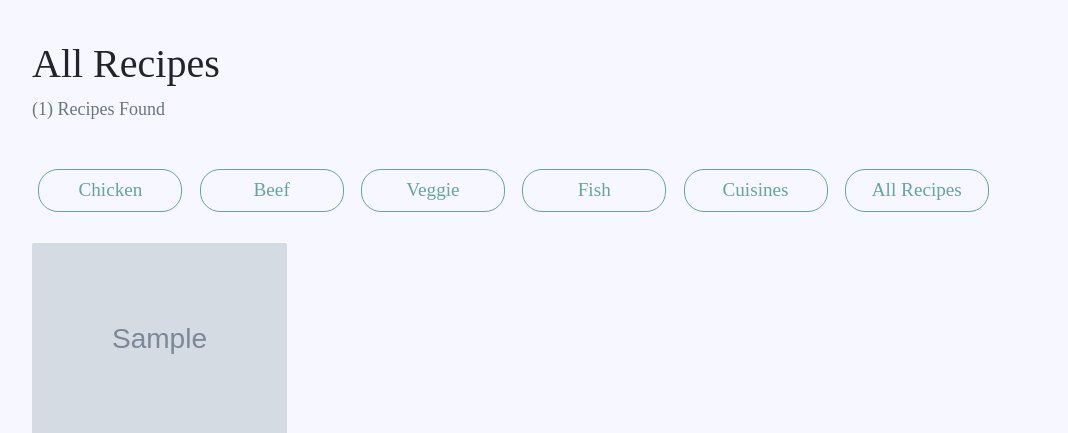
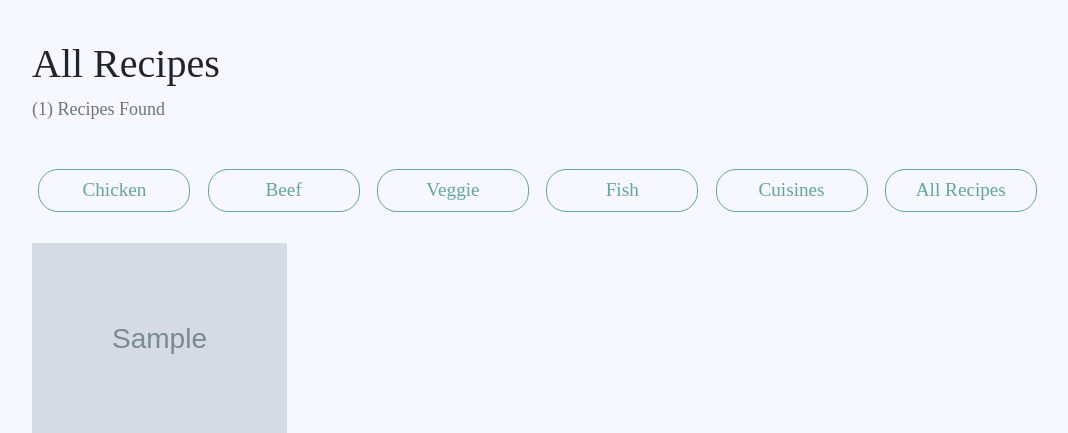
Before and after one commit to jpg6453/food-factory, a Flask app: page /get_recipes in a window 1280 px wide. Shown: the part 96-529 px from the top of the page, without its empty margins (53-1121 px from the left). Run offline with Flask 2, Linux system fonts and the light colour scheme; grey boxes marked "Sample" are stand-in pictures; a database or web service that is not in the repository returns one stand-in record (values such as "Sample title"); some libraries are stand-ins or nearby versions; some web fonts are replaced.

Commit message:
amend width of .btn-green-outline

```diff
--- a/static/css/style.css
+++ b/static/css/style.css
@@ -63,7 +63,7 @@ body {
     border-radius:20px;
     font-size:1.2rem;
     margin: .4rem;
-    width:9rem;
+    width:9.5rem;
 }
 .btn-green-outline:hover {
     background-color:  #62a5a1;
```
